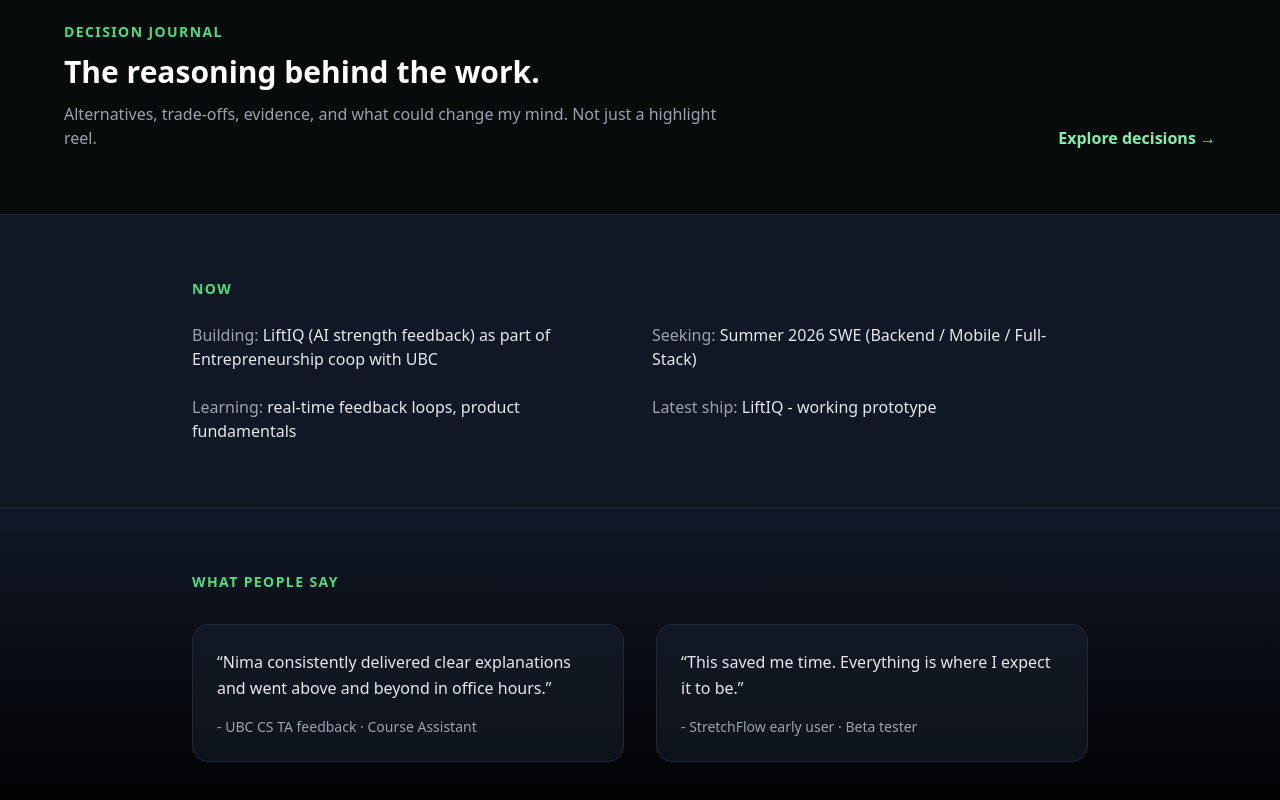
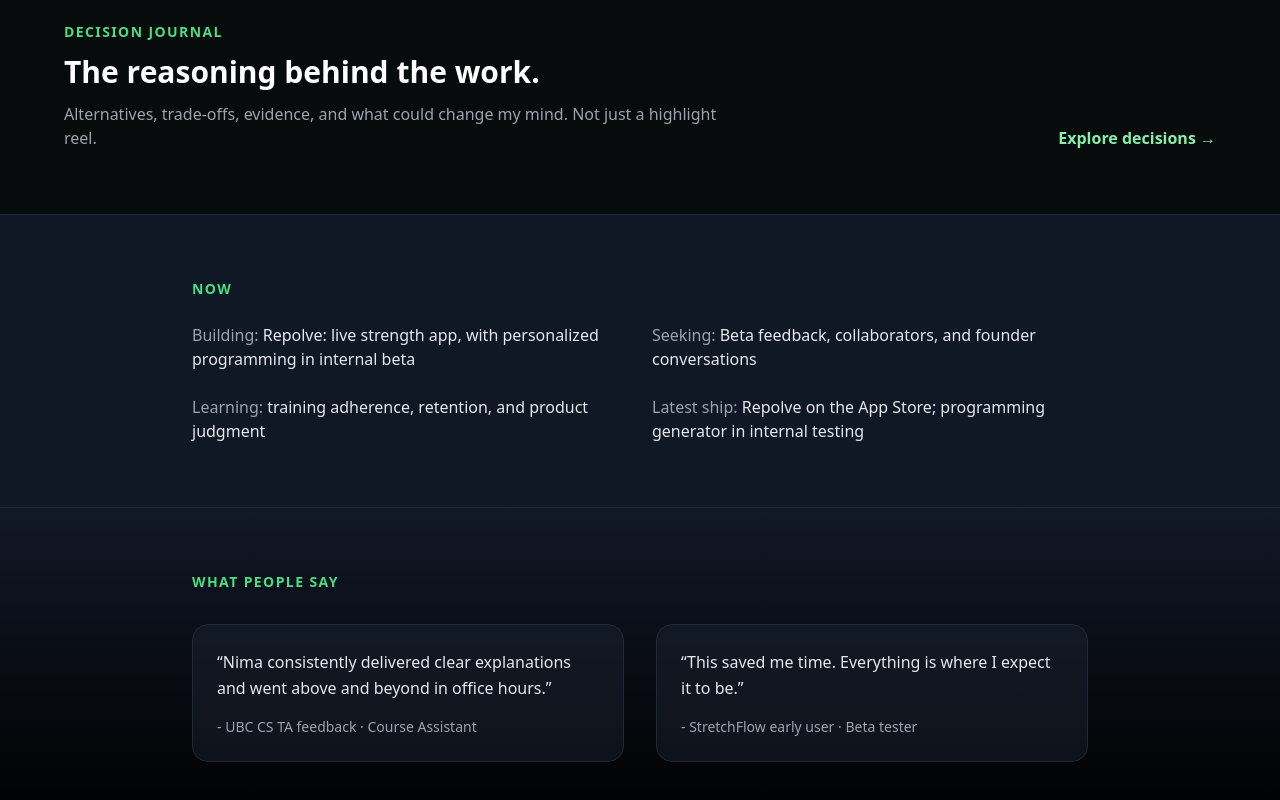
Before and after one commit to Nimanoro/nimanoro.github.io, a React (Create React App) app in the folder my-app/: page /#/ in a window 1280 px wide. Shown: the part 1674-2474 px from the top of the page. Built offline with nearby package versions, Linux system fonts and the light colour scheme.

Commit message:
Integrate decision journal and update founder positioning

```diff
--- a/my-app/src/data.js
+++ b/my-app/src/data.js
@@ -14,10 +14,10 @@ export const proofStrip = {
 
 // ─── Now section ─────────────────────────────────────────────────────────
 export const now = {
-  building: "LiftIQ (AI strength feedback) as part of Entrepreneurship coop with UBC",
-  seeking: "Summer 2026 SWE (Backend / Mobile / Full-Stack)",
-  learning: "real-time feedback loops, product fundamentals",
-  latestShip: "LiftIQ - working prototype",
+  building: "Repolve: live strength app, with personalized programming in internal beta",
+  seeking: "Beta feedback, collaborators, and founder conversations",
+  learning: "training adherence, retention, and product judgment",
+  latestShip: "Repolve on the App Store; programming generator in internal testing",
 };
 
 // ─── Testimonials (2 is enough) ───────────────────────────────────────────
```
